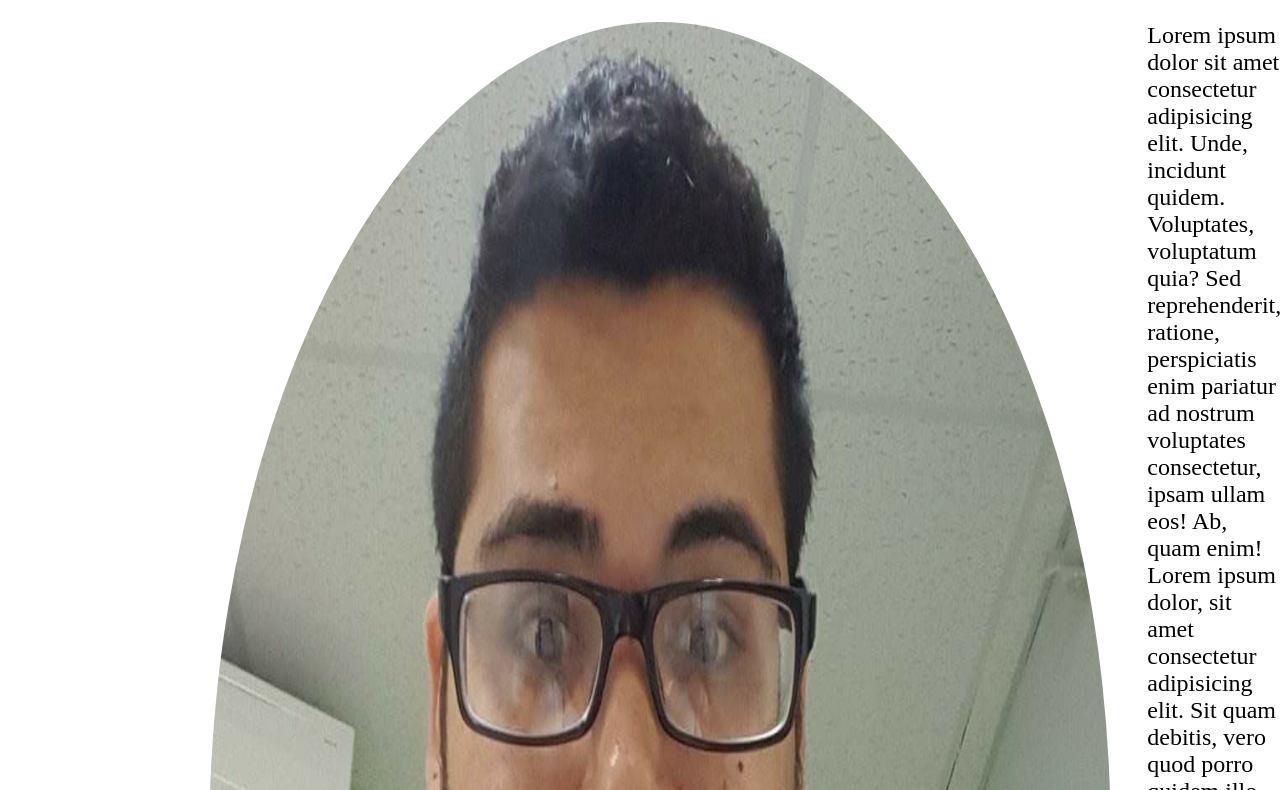
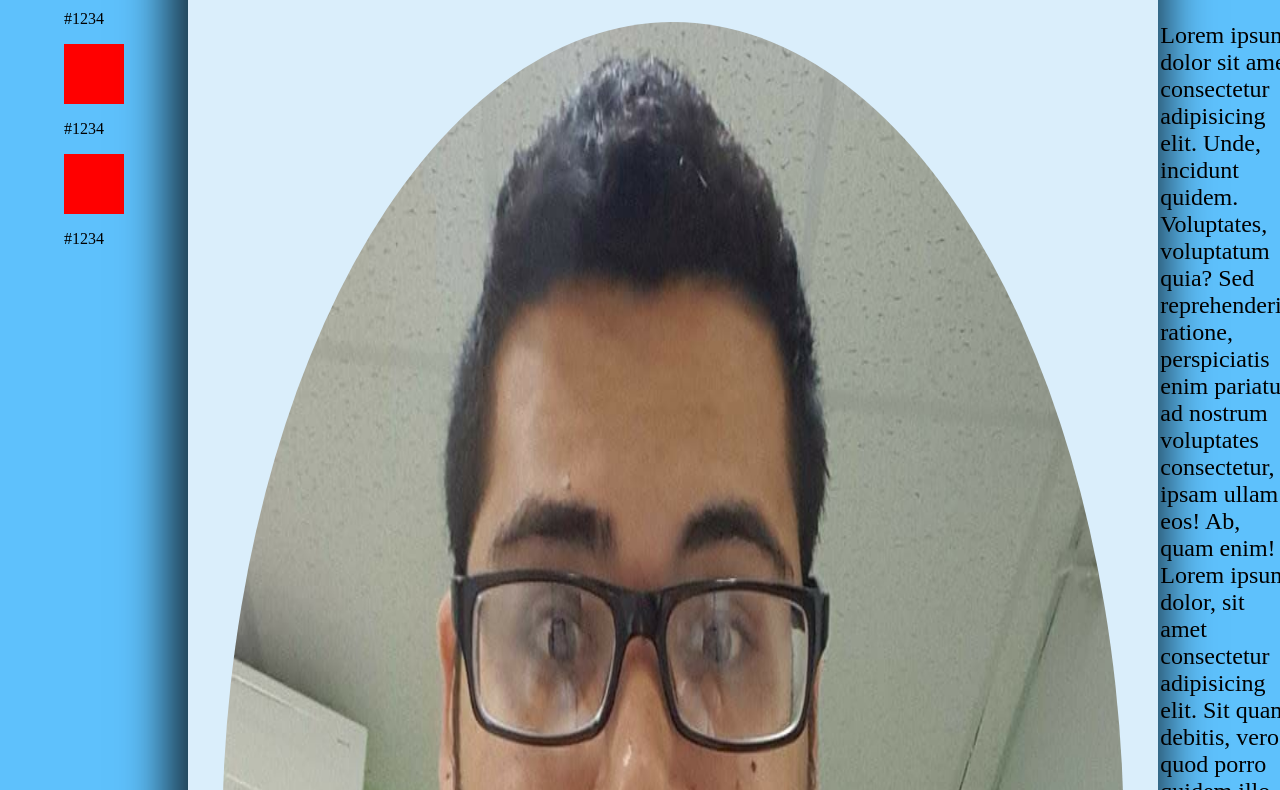
Before and after one commit to 0xr00tf3rr3t/Udacity-Portfolio, a plain HTML site: page index.html in a window 1280 px wide. Shown: the part 116-906 px from the top of the page. Drawn offline with Linux system fonts and the light colour scheme; a script that the page names is missing.

Commit message:
Makes color palettle stands out

```diff
--- a/css/main.css
+++ b/css/main.css
@@ -12,6 +12,10 @@ html {
   width: 100%;
   height: 100%;
 }
+body{
+  background-color: #5EC1FC;
+}
+
 .header-subtitle{
  float:right;
   margin-top:0;
@@ -28,6 +32,11 @@ html {
   /* margin-left:auto; */
   margin-right:auto;
   width: 75%;
+  background-color:#DAEEFB;
+  padding:0px 5px;
+  -webkit-box-shadow: -7px -14px 44px 14px rgba(0,0,0,0.75);
+-moz-box-shadow: -7px -14px 44px 14px rgba(0,0,0,0.75);
+box-shadow: -7px -14px 44px 14px rgba(0,0,0,0.75);
 }
 .header-inner{
   border-bottom: 5px solid rgb(145, 147, 148);
@@ -78,9 +87,13 @@ html {
   height:60px;
   background-color:red;
 }
-color-palette{
-  margin-top:auto;
-  margin-bottom:auto;
+.color-palette{
+
   flex-flow:column wrap;
   height: 300px;
+  margin: 50px 5% auto;
 }
+@media screen and (max-width:800)
+{
+
+}
--- a/index.html
+++ b/index.html
@@ -12,31 +12,32 @@
 
 <body>
   <div class="flex-container">
-  <div class="color-palette flex-container">
+    <div class="color-palette">
       <div class="color-container">
         <div class="color-square">
         </div>
         <div class="color-hex">
 
         </div>
+        <p>#1234</p>
       </div>
-  </div>
-  <div class="color-palette flex-container">
+
       <div class="color-container">
         <div class="color-square">
         </div>
         <div class="color-hex">
 
         </div>
+        <p>#1234</p>
       </div>
-    </div>
-    <div class="color-palette flex-container">
+
       <div class="color-container">
         <div class="color-square">
         </div>
         <div class="color-hex">
 
         </div>
+        <p>#1234</p>
     </div>
   </div>
     <div class="container">
@@ -59,8 +60,8 @@
           Lorem ipsum dolor sit amet consectetur adipisicing elit. Unde, incidunt quidem. Voluptates, voluptatum quia? Sed reprehenderit,
           ratione, perspiciatis enim pariatur ad nostrum voluptates consectetur, ipsam ullam eos! Ab, quam enim! Lorem ipsum
           dolor, sit amet consectetur adipisicing elit. Sit quam debitis, vero quod porro quidem illo tempora aliquam, odio
-        facilis illum numquam voluptas consectetur earum explicabo architecto dignissimos distinctio atque. Lorem ipsum dolor
-        sit amet consectetur adipisicing elit. Ratione suscipit odio vel unde. Aut, culpa, voluptas unde iure doloremque
+          facilis illum numquam voluptas consectetur earum explicabo architecto dignissimos distinctio atque. Lorem ipsum
+          dolor sit amet consectetur adipisicing elit. Ratione suscipit odio vel unde. Aut, culpa, voluptas unde iure doloremque
           laborum ut tempora numquam sapiente quidem praesentium quisquam molestias fugiat nobis!
         </div>
 
@@ -77,7 +78,8 @@
               <a href=" http://mvrcoding.com/">Robin Williams's Tribute</a>
               <p>A small tribute made in honor of Robin Williams for the freecodecamp online course. I think that Robin Williams
                 was a really amazing actor and as a challenge I had to do a tribute in honor of someone so I decided to do
-              it about him. helped me build some motivation and helped me understand the basic concepts of working with HTML.</p>
+                it about him. helped me build some motivation and helped me understand the basic concepts of working with
+                HTML.</p>
             </div>
 
           </div>
@@ -100,7 +102,7 @@
             <div class="project-link ">
               <img class="project-img " src="http://i.imgur.com/UcP8js4.png " alt="Photo showing my other profile ">
               <a href="http://mvrcoding.com/ ">My other profile</a>
-            <p>My own porfolio on my website. This one uses bootstrap instead of flexboxes </p>
+              <p>My own porfolio on my website. This one uses bootstrap instead of flexboxes.</p>
             </div>
 
           </div>
@@ -112,8 +114,8 @@
               <img class="project-img " src="https://i.imgur.com/gUNeefP.png " alt="Photo showing weather app ">
               <a href="# ">Weather App</a>
               <p>
-              <span class="warning ">Currently Broken</span> This one delivers de weather based on location or given places. Second time using Javascript,Jquery,
-              JSON and an external API. It got </p>
+                <span class="warning ">Currently Broken</span> This one delivers de weather based on location or given places. Second time using
+                Javascript,Jquery, JSON and an external API. It got broken when switching host. </p>
             </div>
 
           </div>
```
Lines whose indentation alone changed are shown as unchanged.
